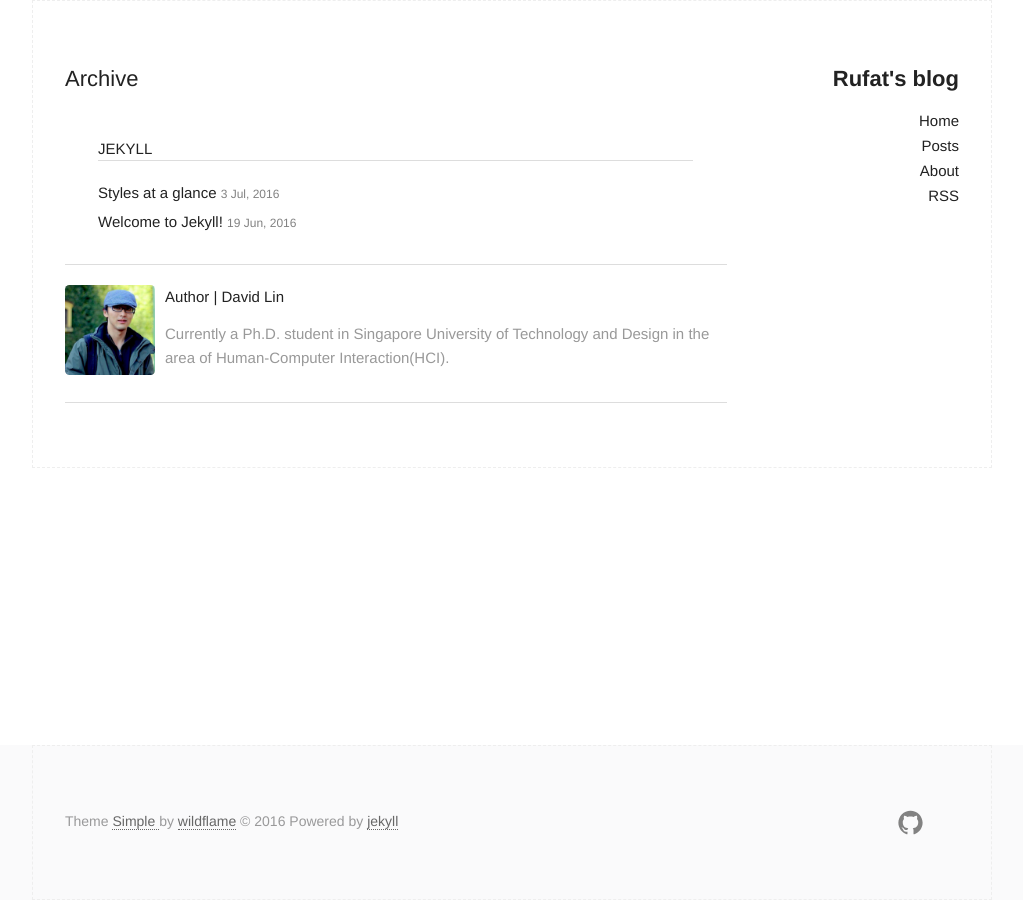
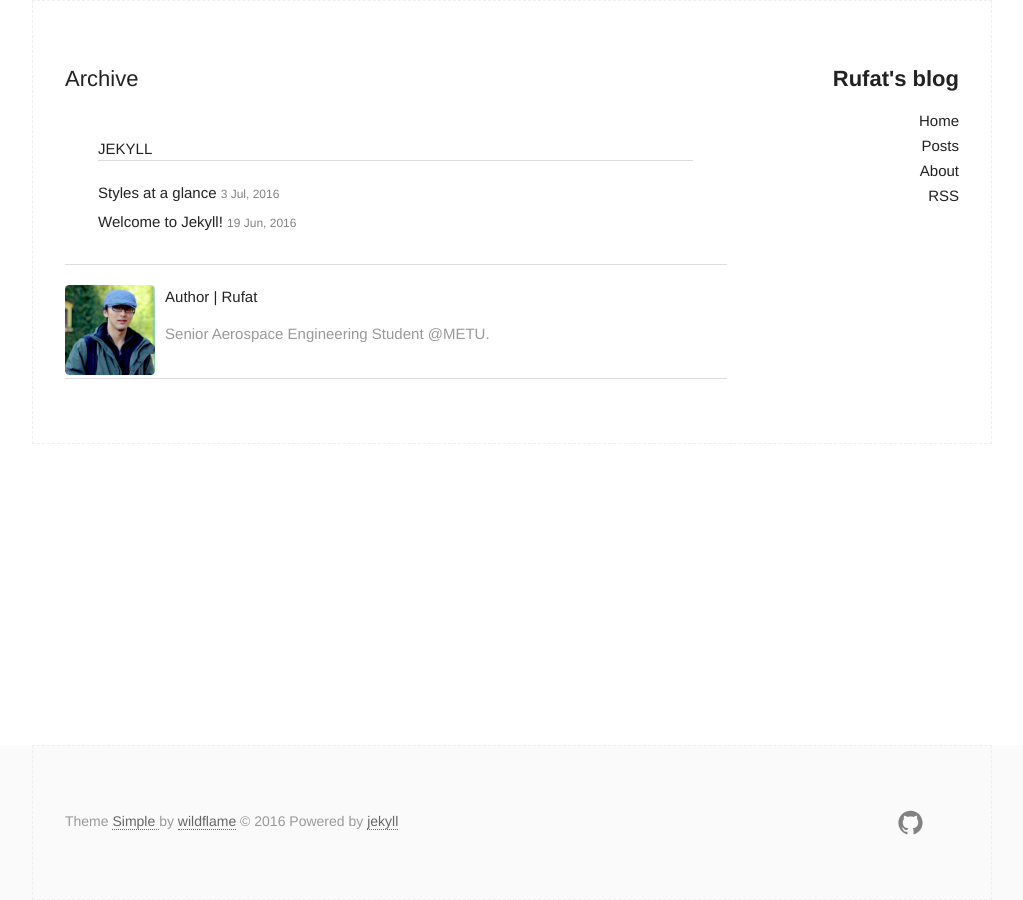
Before and after one commit to rrufat/rrufat.github.io, a Jekyll site: the page built from archive.html, in a window 1280 px wide. Shown: the whole page, without its empty margins (128-1151 px from the left). Built offline with Jekyll 4.4.1, drawn with Linux system fonts in a browser that asks for light colours.

Commit message:
Update author.html

```diff
--- a/_includes/author.html
+++ b/_includes/author.html
@@ -1,9 +1,9 @@
 <section class="author">
   <div class="authorimage box" style="background: url({{site.baseurl}}/assets/img/Taffy.jpg)"></div>
   <div class="authorinfo box">
-    <p>Author | David Lin</p>
+    <p>Author | Rufat</p>
     <p class="bio">
-      Currently a Ph.D. student in Singapore University of Technology and Design in the area of Human-Computer Interaction(HCI).
+      Senior Aerospace Engineering Student @METU.
     </p>
   </div>
 </section>
```
